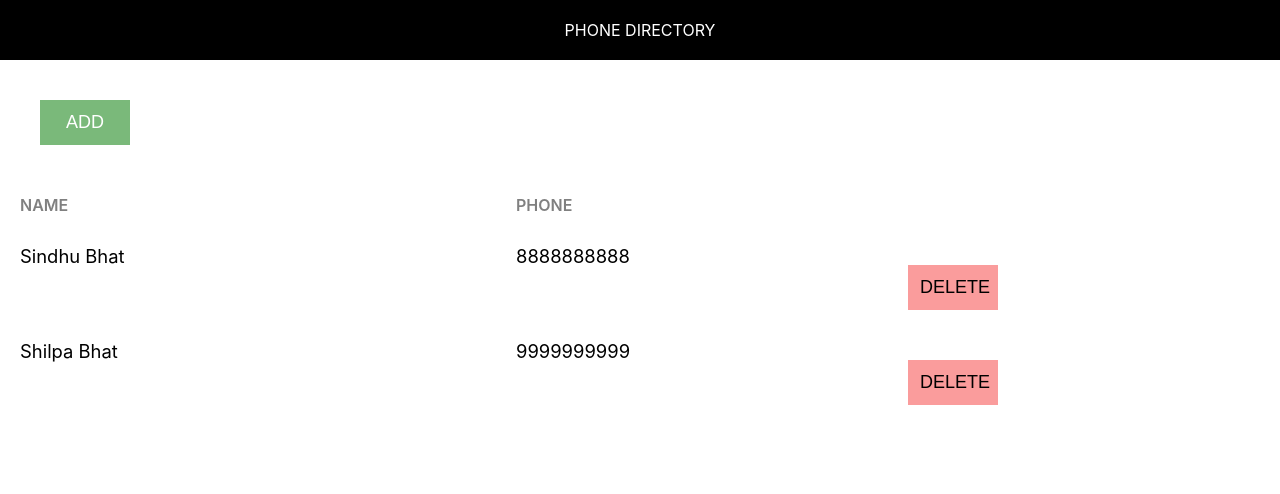
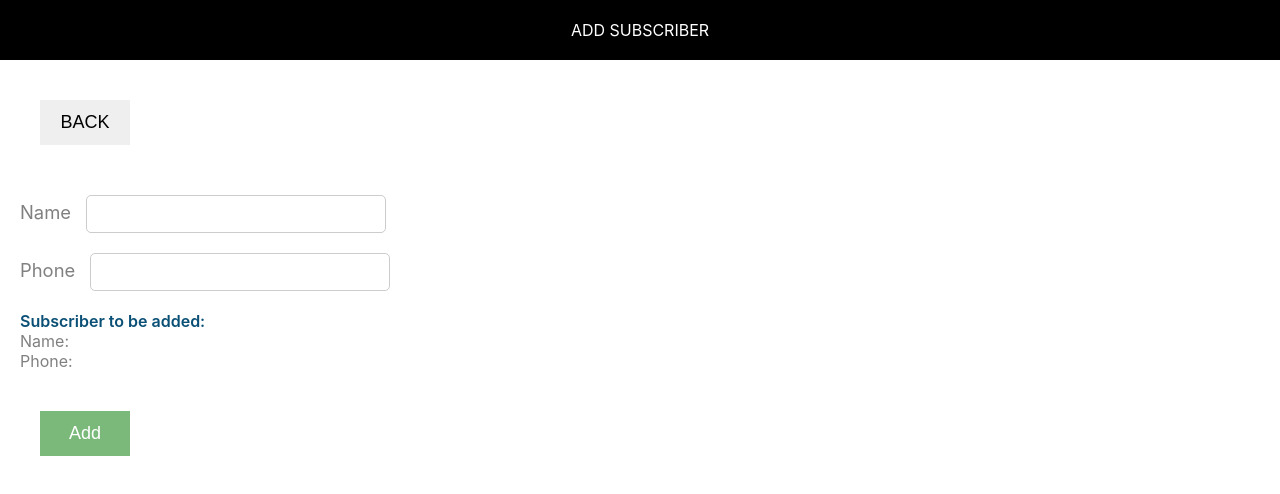
Before and after one commit to Sindhu-Bhat/phone-directory, a React (Create React App) app: page / in a window 1280 px wide. Shown: the top 494 px of the page. Built offline with nearby package versions, Linux system fonts and the light colour scheme.

Commit message:
Added ‘AddSubscriber’ component

```diff
--- /dev/null
+++ b/src/AddSubscriber.css
@@ -0,0 +1,36 @@
+.subscriber-form {
+    margin-top: 30px;
+}
+
+.label-control {
+    color: #808080;
+    font-size: 1.15rem;
+    margin-right: 15px;
+}
+
+.input-control {
+    width: 300px;
+    min-width: 100px;
+    padding: 10px 15px;
+    display: inline-block;
+    border: 1px solid #ccc;
+    border-radius: 5px;
+    box-sizing: border-box;
+    font-size: 0.9rem;
+    outline: none;
+}
+
+.subscriber-info-container {
+    font-size: 1rem;
+    margin-right: 10px;
+    margin-bottom: 20px;
+}
+
+.subscriber-to-add-heading {
+    color: #0a4f75;
+    font-weight: 600;
+}
+
+.subscriber-info {
+    color: #808080;
+}
--- /dev/null
+++ b/src/AddSubscriber.js
@@ -0,0 +1,32 @@
+import React, { Component } from 'react'
+import Header from './Header'
+import './AddSubscriber.css'
+
+export default class AddSubscriber extends Component {
+    render() {
+        return (
+            <div>
+                <Header heading='Add Subscriber'/>
+                <div className='component-body-container'>
+                    <button className='button'>BACK</button>
+
+                    <form className='subscriber-form'>
+                        <label htmlFor='name' className='label-control'>Name</label>
+                        <input id='name' type='text' className='input-control' name='name' /> <br/><br/>
+
+                        <label htmlFor='phone' className='label-control'>Phone</label>
+                        <input id='phone' type='text' className='input-control' name='phone' /><br/><br/>
+
+                        <div className="subscriber-info-container">
+                            <span className="subscriber-to-add-heading">Subscriber to be added: </span><br/>
+                            <span className="subscriber-info">Name: </span><br/>
+                            <span className="subscriber-info">Phone: </span><br/>
+                        </div>
+
+                        <button type="submit" className="button add-button">Add</button>
+                    </form>
+                </div>
+            </div>
+        )
+    }
+}
--- a/src/App.css
+++ b/src/App.css
@@ -1,7 +1,3 @@
-.component-body-container {
-    padding: 20px;
-}
-
 .grid-container {
     display: grid;
     grid-template-columns: 40% 30% auto;
@@ -27,21 +23,6 @@
     text-transform: uppercase;
 }
 
-.button{
-    text-align: center;
-    font-size: large;
-    padding: 12px;
-    margin: 20px;
-    border: none;
-    width: 90px;
-    cursor: pointer;
-    outline: none;
-}
-
-.add-button{
-    background-color: #7ab97a;
-    color: white;
-}
 .delete-button{
     background: #fa9c9c;
     color: #000;
--- a/src/App.js
+++ b/src/App.js
@@ -20,6 +20,7 @@
 
     return (
       <div className='component-container'>
+
       <Header heading='Phone Directory' />
       <div className='component-body-container'>
         <button className='button add-button'>ADD</button>
@@ -38,8 +39,9 @@
           </div>
           })
         }
+     </div>
 
-     </div>
+
     </div>
     )
   }
--- /dev/null
+++ b/src/common/common.css
@@ -0,0 +1,19 @@
+.component-body-container {
+    padding: 20px;
+}
+
+.button{
+    text-align: center;
+    font-size: large;
+    padding: 12px;
+    margin: 20px;
+    border: none;
+    width: 90px;
+    cursor: pointer;
+    outline: none;
+}
+
+.add-button{
+    background-color: #7ab97a;
+    color: white;
+}
--- a/src/index.js
+++ b/src/index.js
@@ -3,10 +3,12 @@
 import './index.css';
 import App from './App';
 import reportWebVitals from './reportWebVitals';
+import AddSubscriber from './AddSubscriber';
+import './common/common.css';
 
 ReactDOM.render(
   <React.StrictMode>
-    <App />
+    <AddSubscriber />
   </React.StrictMode>,
   document.getElementById('root')
 );
```
